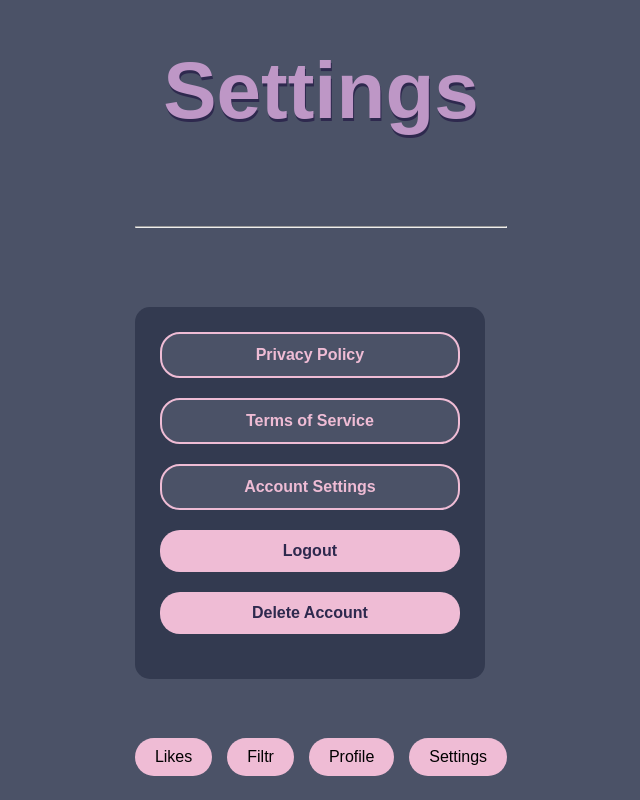
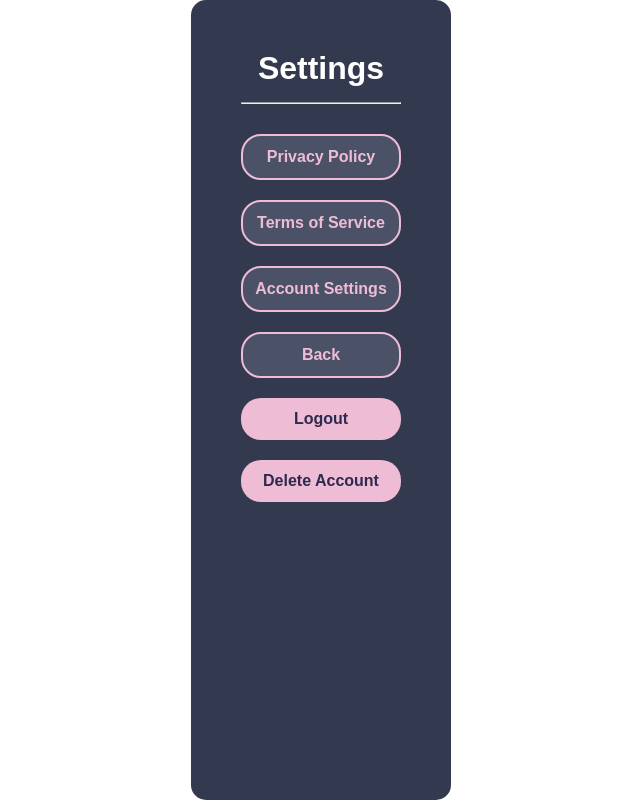
Before and after one commit to AdamWittmann/DatingApp, a Flask app: page /settings in a window 1280 px wide. Shown: the whole page, without its empty margins (319-959 px from the left). Run offline with Flask 3, Linux system fonts and the light colour scheme.

Commit message:
settings css updated

```diff
--- a/project/static/css/settings.css
+++ b/project/static/css/settings.css
@@ -12,27 +12,29 @@ body {
     align-items: center;
     margin: auto;
     min-height: 100vh;
-    background-color: #4B5267;
+    background-color: white;
     color: white;
 }
 
 hr {
     margin-bottom: 30px;
+    margin-top: 15px;
 }
 
 header {
     font-size: 40px;
     font-weight: bold;
     text-align: center;
-    color: #BE97C6;
+    color: white;
     margin-top: 20px;
     margin-bottom: 40px;
-    text-shadow: 1px 3px #2E294E;
 }
 
 .settings-container {
+    width: 100%;
     max-width: 350px;
-    padding: 25px;
+    padding: 50px;
+    height: 100vh;
     background-color: #333A50;
     border-radius: 15px;
     text-align: center;
--- a/project/templates/settings.html
+++ b/project/templates/settings.html
@@ -10,18 +10,21 @@
 </head>
 
 <body>
-    <header>
+    <!--<header>
         <h1>Settings</h1>
-    </header>
-    <hr>
+    </header>-->
+
 
     <div class="settings-container">
 
         <ul>
             <!--App info-->
+            <h1>Settings</h1>
+            <hr>
             <li><a href="/underConstruction">Privacy Policy</a></li>
             <li><a href="/underConstruction">Terms of Service</a></li>
             <li><a href="/accountSettings">Account Settings</a></li>
+            <li><a href="/filtr">Back</a></li>
 
             <!--Logout and delete buttons-->
             <form method="POST">
@@ -33,15 +36,14 @@
     </div>
 </body>
 <footer>
-    <!-- Fotter Nav bar-->
+    <!-- Fotter Nav bar-
     <nav>
         <ul class="footer-nav">
             <li><a href="/underConstruction">Likes</a></li>
-            <li><a href="/filtr">Filtr</a></li>
             <li><a href="/profile">Profile</a></li>
             <li><a href="/settings">Settings</a></li>
         </ul>
     </nav>
-</footer>
+</footer>-->
 
 </html>
```
